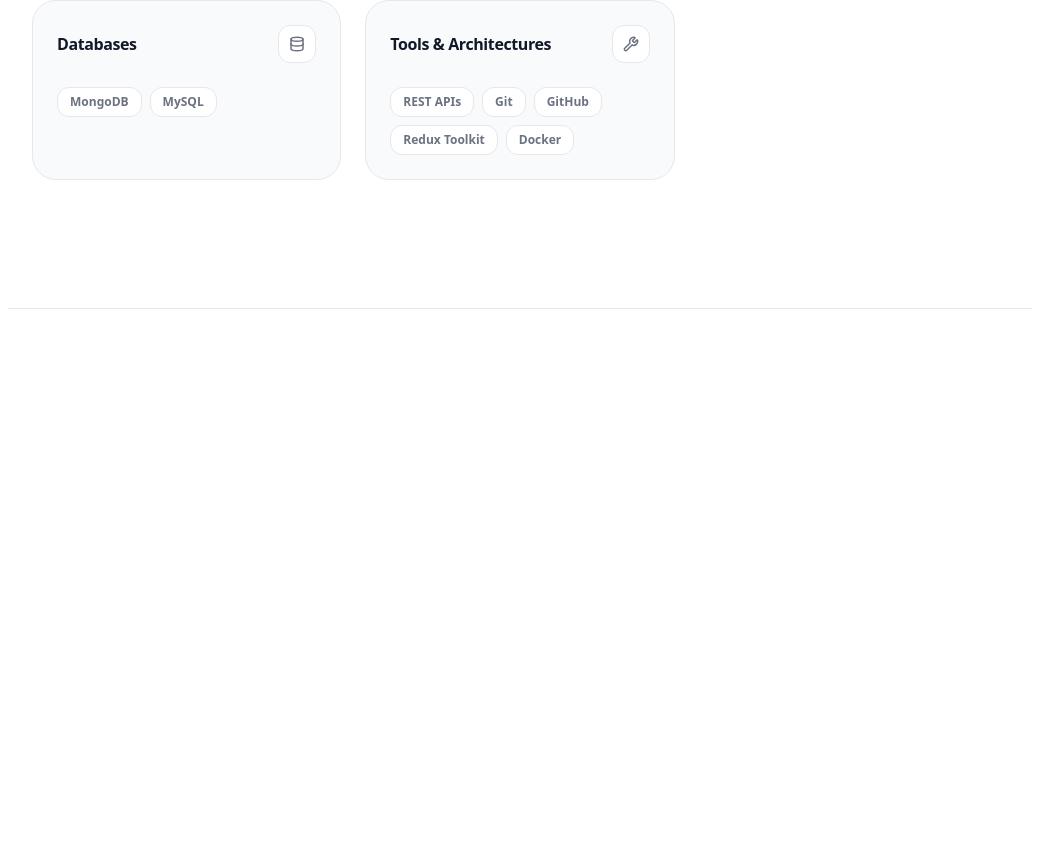
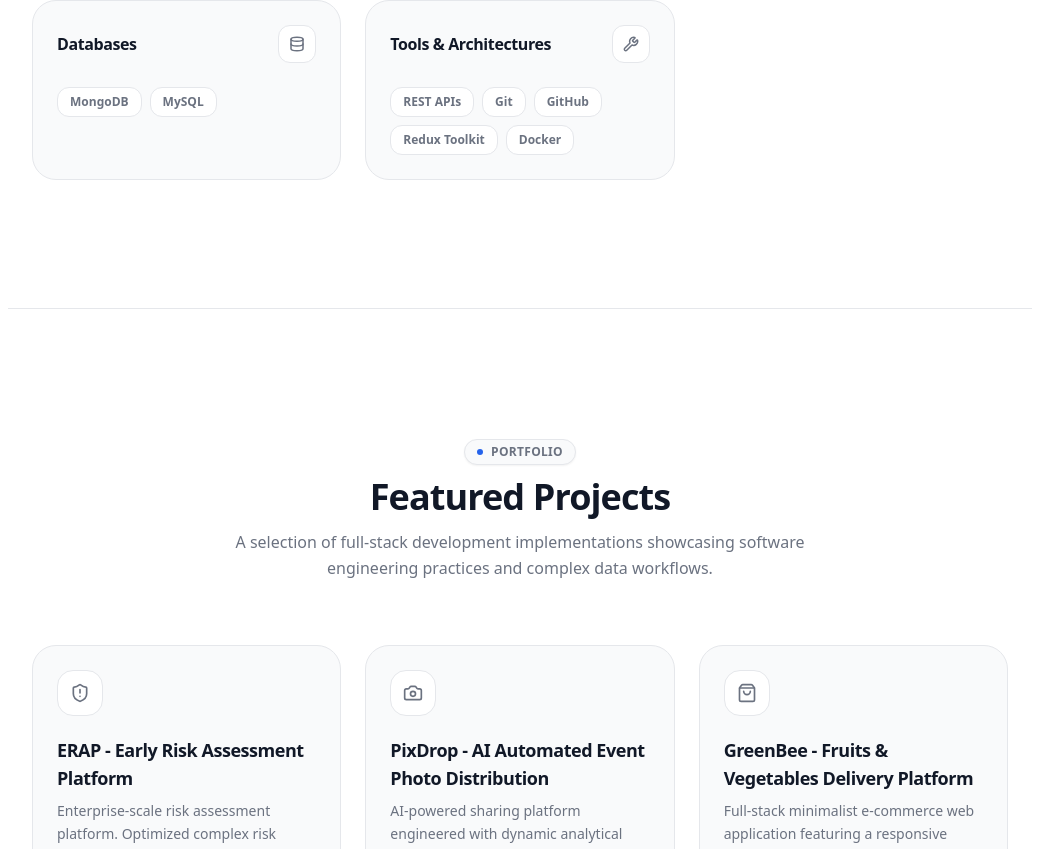
Before and after one commit to maruti-dalvi-03/portfolio-assignment, a Next.js app: page / in a window 1280 px wide. Shown: the part 1951-2800 px from the top of the page, without its empty margins (120-1159 px from the left). Before the commit the page ends 2260 px from the top, so only its background shows below. Built offline with nearby package versions, Linux system fonts and the light colour scheme.

Commit message:
feat: add projects showcase section

```diff
--- a/src/app/page.tsx
+++ b/src/app/page.tsx
@@ -3,6 +3,7 @@
 import Navbar from "@/components/Navbar";
 import About from "@/components/About";
 import Skills from "@/components/Skills";
+import Projects from "@/components/Projects";
 
 export default function Home() {
   return (
@@ -11,6 +12,7 @@
       <Hero profile={profile} />
       <About/>
       <Skills/>
+      <Projects/>
     </>
   );
 }
--- a/src/components/Projects.tsx
+++ b/src/components/Projects.tsx
@@ -1,3 +1,119 @@
+"use client";
+
+import React from "react";
+import { projects } from "@/data/projects";
+import { motion } from "framer-motion";
+import { ExternalLink } from "lucide-react";
+
 export default function Projects() {
-  return <div>Projects</div>;
+  return (
+    <section id="projects" className="py-24 md:py-32 max-w-5xl mx-auto px-6 border-b border-card-border">
+
+      {/* Modern Centered Section Heading */}
+      <div className="text-center mb-16 space-y-3">
+        <div className="inline-flex items-center gap-2 px-3 py-1 rounded-full bg-card-bg border border-card-border shadow-xs">
+          <span className="w-1.5 h-1.5 rounded-full bg-primary" />
+          <span className="text-muted font-bold tracking-wide text-xs uppercase">
+            Portfolio
+          </span>
+        </div>
+
+        <h2 className="text-3xl md:text-4xl font-black text-foreground tracking-tight">
+          Featured Projects
+        </h2>
+
+        <p className="text-sm sm:text-base text-muted max-w-xl mx-auto leading-relaxed font-medium">
+          A selection of full-stack development implementations showcasing software engineering practices and complex data workflows.
+        </p>
+      </div>
+
+      {/* Responsive Cards Grid Layout */}
+      <div className="grid grid-cols-1 md:grid-cols-2 lg:grid-cols-3 gap-6">
+        {projects.map((project, index) => {
+          // Dynamic Lucide assignment declaration mapping
+          const IconComponent = project.icon;
+
+          return (
+            <motion.div
+              key={project.title}
+              initial={{ opacity: 0, y: 25 }}
+              whileInView={{ opacity: 1, y: 0 }}
+              viewport={{ once: true, margin: "-50px" }}
+              transition={{
+                duration: 0.5,
+                delay: index * 0.1,
+                ease: "easeOut"
+              }}
+              whileHover={{
+                y: -6,
+                borderColor: "var(--primary)",
+                boxShadow: "0 12px 30px -15px rgba(59, 130, 246, 0.12)",
+              }}
+              className="bg-card-bg border border-card-border rounded-3xl p-6 flex flex-col justify-between h-full transition-all duration-300 group"
+            >
+              <div>
+                {/* Header Row: Modernized Minimal Lucide Icon Frame */}
+                <div className="mb-5 flex items-center justify-between">
+                  <div className="p-3 rounded-2xl bg-background border border-card-border text-muted group-hover:text-primary group-hover:border-primary/20 group-hover:bg-primary/5 transition-all duration-300">
+                    <IconComponent className="w-5 h-5" strokeWidth={2} />
+                  </div>
+                </div>
+
+                {/* Project Title */}
+                <h3 className="text-lg font-bold text-foreground tracking-tight mb-2 group-hover:text-primary transition-colors duration-200">
+                  {project.title}
+                </h3>
+
+                {/* Project Description Block */}
+                <p className="text-muted text-sm leading-relaxed mb-6 font-medium">
+                  {project.desc}
+                </p>
+              </div>
+
+              <div>
+                {/* Tech Stack Badges Container */}
+                <div className="flex flex-wrap gap-1.5 mb-6">
+                  {project.tags.map((tag) => (
+                    <span
+                      key={tag}
+                      className="px-2.5 py-1 text-[11px] font-bold rounded-lg bg-background border border-card-border text-muted group-hover:border-card-border/60 transition-colors"
+                    >
+                      {tag}
+                    </span>
+                  ))}
+                </div>
+
+                {/* Functional Action Navigation Anchors Layout */}
+                <div className="flex items-center gap-4 pt-2 border-t border-card-border/60">
+                  {project.github && (
+                    <a
+                      href={project.github}
+                      target="_blank"
+                      rel="noopener noreferrer"
+                      className="inline-flex items-center gap-2 text-xs font-bold text-muted hover:text-primary transition-colors group/link"
+                    >
+                      {/* <Github className="w-3.5 h-3.5" strokeWidth={2.25} /> */}
+                      <span>Code Base</span>
+                    </a>
+                  )}
+
+                  {project.live && (
+                    <a
+                      href={project.live}
+                      target="_blank"
+                      rel="noopener noreferrer"
+                      className="inline-flex items-center gap-1.5 text-xs font-bold text-muted hover:text-primary transition-colors group/link"
+                    >
+                      <ExternalLink className="w-3.5 h-3.5" strokeWidth={2.25} />
+                      <span>Live Demo</span>
+                    </a>
+                  )}
+                </div>
+              </div>
+            </motion.div>
+          );
+        })}
+      </div>
+    </section>
+  );
 }
--- a/src/components/ThemeToggle.tsx
+++ b/src/components/ThemeToggle.tsx
@@ -18,7 +18,7 @@
       onClick={() =>
         setTheme(theme === "dark" ? "light" : "dark")
       }
-      className="p-2 rounded-lg border border-gray-300 dark:border-gray-700 hover:bg-gray-100 dark:hover:bg-gray-800 transition"
+      className="p-2 rounded-lg  border-gray-300 dark:border-gray-700 hover:bg-gray-100 dark:hover:bg-gray-800 transition"
       aria-label="Toggle Theme"
     >
       {theme === "dark" ? "☀️" : "🌙"}
--- a/src/data/projects.ts
+++ b/src/data/projects.ts
@@ -0,0 +1,44 @@
+import { LucideIcon, ShieldAlert, ShoppingBag, Grid2x2, Camera } from "lucide-react";
+
+export interface ProjectItem {
+  title: string;
+  desc: string;
+  tags: string[];
+  icon: LucideIcon;
+  github?: string;
+  live?: string;
+}
+
+export const projects: ProjectItem[] = [
+  {
+    title: "ERAP - Early Risk Assessment Platform",
+    desc: "Enterprise-scale risk assessment platform. Optimized complex risk calculation matrices and pipeline data formulas using MongoDB Aggregation frameworks to maximize production query processing performance.",
+    tags: ["Next.js", "Node.js", "Express.js", "MongoDB", "Aggregation Pipeline", "Typescript","Apache ECharts"],
+    icon: ShieldAlert,
+    github: "https://github.com/maruti-dalvi-03/",
+    live: "https://kanalyser.in/erap/",
+  },
+  {
+    title: "PixDrop - AI Automated Event Photo Distribution",
+    desc: "AI-powered sharing platform engineered with dynamic analytical user dashboards and automated event photo sorting metrics utilizing client-side 'Find Me' facial recognition face matching.",
+    tags: ["React.js", "Node.js", "MongoDB", "face-api.js", "Tailwind CSS"],
+    icon: Camera,
+    github: "https://github.com/maruti-dalvi-03/pixdrop.git",
+    live: "",
+  },
+  {
+    title: "GreenBee - Fruits & Vegetables Delivery Platform",
+    desc: "Full-stack minimalist e-commerce web application featuring a responsive product layout catalog, fluid persistent shopping cart operations, and secure API checkout processing pipelines.",
+    tags: ["React.js", "Tailwind CSS", "MongoDB", "Node.js", "Express.js"],
+    icon: ShoppingBag,
+    github: "https://github.com/maruti-dalvi-03/MERN-Stack--Fruits-and-Vegetables-Online-Shop-.git",
+    live: "",
+  },
+  { title: "Creative Portfolio",
+    desc: "Interactive Sketch portfolio utilizing rich SVG canvas.",
+    tags: ["React.js", "Tailwind", "Node.js","Resend APi"],
+    icon: Grid2x2,
+    github:"https://github.com/maruti-dalvi-03/sketch-portfolio.git",
+    live: "https://maruti-sketch-portfolio.vercel.app/",
+}
+];
```
